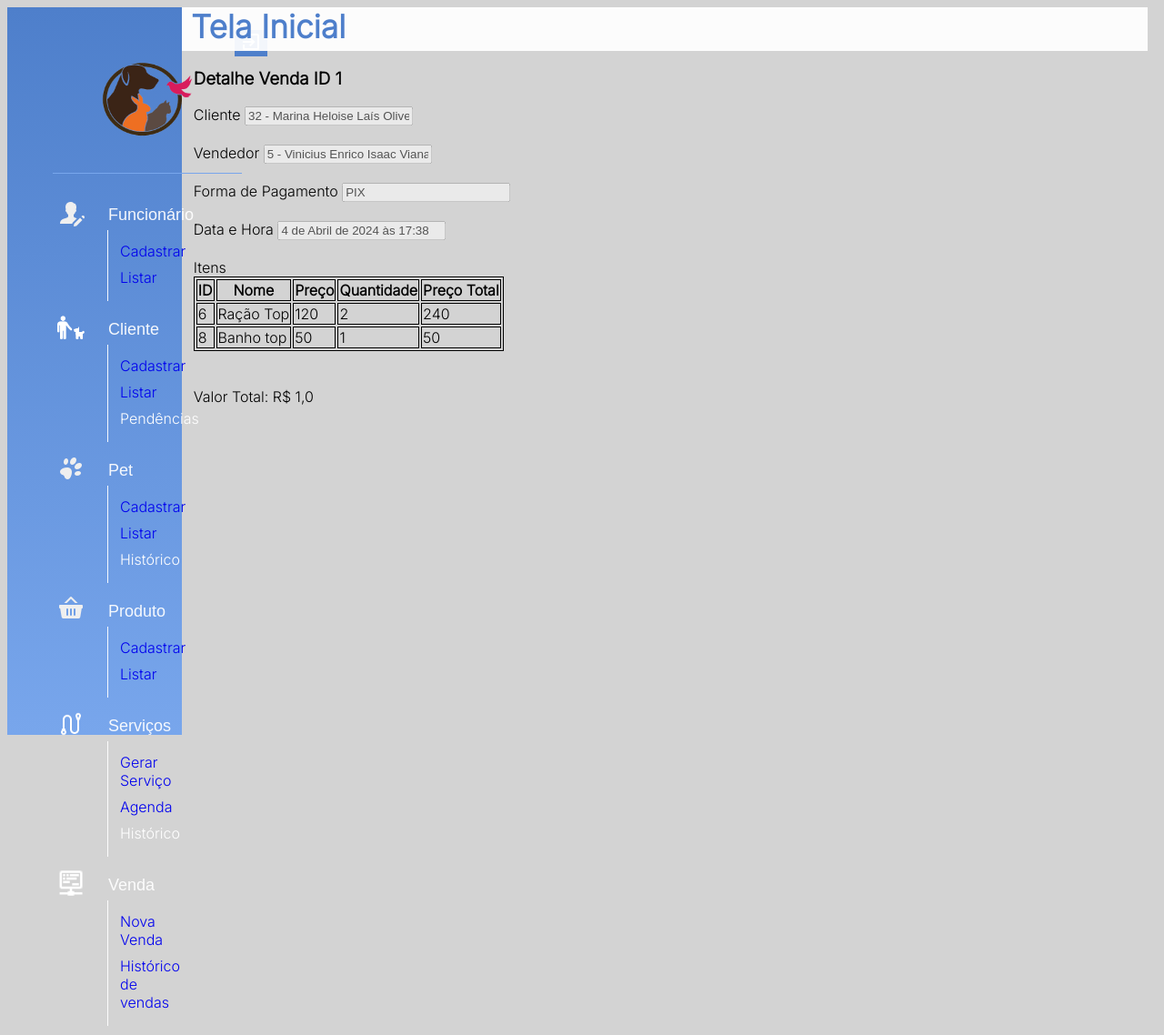
After one commit to antoniovini47/PetPlanet, a Django app: page /detalhesVenda/1 in a window 1280 px wide. The commit adds this page. Shown: the whole page at 91% size. Run offline with Django 5.2, Linux system fonts and the light colour scheme; data comes from the database, SQL or seed files in the repository; both versions use the stored data as it was after the commit.

Commit message:
Concluído implementação do Back-End.

```diff
--- a/projetoPetPlanet/appPetPlanet/models.py
+++ b/projetoPetPlanet/appPetPlanet/models.py
@@ -59,3 +59,4 @@ class Venda(models.Model):
     formaDePagamento = models.TextField()
     itens = models.JSONField()
     datahora = models.DateTimeField()
+    total = models.FloatField(default=1)
--- a/projetoPetPlanet/appPetPlanet/templates/navBar.html
+++ b/projetoPetPlanet/appPetPlanet/templates/navBar.html
@@ -105,7 +105,7 @@
                 <a href="{% url 'novaVenda' %}">Nova Venda</a>
               </div>
               <div class='subitem' id="hist-venda">
-                <a>Histórico de vendas</a> <!--Falta o link-->
+                <a href="{% url 'listarVendas' %}">Histórico de vendas</a> <!--Falta o link-->
               </div>
             </div>
           </div>
--- /dev/null
+++ b/projetoPetPlanet/appPetPlanet/templates/venda/detalhesVenda.html
@@ -0,0 +1,60 @@
+{% extends 'navBar.html' %}
+{% block conteudo %}
+<h1>Detalhe Venda ID <a id="idVenda">{{venda.id_venda}}</a></h1>
+
+<div>
+    Cliente
+    <input value="{{venda.cliente_id}}" disabled><br><br>
+
+    Vendedor
+    <input value="{{venda.vendedor_id}}" disabled><br><br>
+
+    Forma de Pagamento
+    <input value="{{venda.formaDePagamento}}" disabled><br><br>
+
+    Data e Hora
+    <input value="{{venda.datahora}}" disabled><br><br>
+
+    Itens
+    <table id="tableItens">
+        <th>ID</th>
+        <th>Nome</th>
+        <th>Preço</th>
+        <th>Quantidade</th>
+        <th>Preço Total</th>
+    </table><br><br>
+
+    Valor Total: R$ <a id="valorTotal">{{venda.total}}</a>
+</div>
+<script>
+    document.addEventListener('DOMContentLoaded', function () {
+        var idVenda = document.getElementById('idVenda').innerText;
+        fetch('getListaProdutos/' + idVenda)
+            .then(response => {
+                if (!response.ok) {
+                    throw new Error('Network response was not ok');
+                }
+                return response.json();
+            })
+            .then(itens => {
+                var table = document.getElementById('tableItens');
+                for (var i = 0; i < itens.length; i++) {
+                    var row = table.insertRow(-1);
+                    var cell1 = row.insertCell(0);
+                    var cell2 = row.insertCell(1);
+                    var cell3 = row.insertCell(2);
+                    var cell4 = row.insertCell(3);
+                    var cell5 = row.insertCell(4);
+                    cell1.innerHTML = itens[i].id;
+                    cell2.innerHTML = itens[i].nome;
+                    cell3.innerHTML = itens[i].preco;
+                    cell4.innerHTML = itens[i].quantidade;
+                    cell5.innerHTML = itens[i].precoTotal;
+                }
+            })
+            .catch(error => {
+                console.error('There has been a problem with your fetch operation:', error);
+            });
+    });
+</script>
+{% endblock %}
--- a/projetoPetPlanet/appPetPlanet/views.py
+++ b/projetoPetPlanet/appPetPlanet/views.py
@@ -10,6 +10,7 @@ from .gerarPet import gerarDadosPet
 from .gerarPessoa import gerarDadosCliente
 import sqlite3
 import random
+import json
 
 # DEBUG
 
@@ -17,8 +18,10 @@ import random
 def botaoDebug(request):
     # Cria funções temporárias para testes e correções de bugs
 
-    teste = Venda.objects.get(id_venda=1)
-    print(teste.itens)
+    # teste = Venda.objects.get(id_venda=1)
+    # print(teste.itens)
+
+    print(Venda.objects.get(id_venda=1).itens)
 
     print("Botão executado com sucesso")
     return render(request, 'home.html')
@@ -444,23 +447,30 @@ def etiquetarAgenda(agenda):
     agendaOrganizada = agenda
     for servico in agendaOrganizada:
         try:
-            servico.cliente_id = Cliente.objects.get(
-                id_cliente=servico.cliente_id).nome
+            cliente = Cliente.objects.get(
+                id_cliente=servico.cliente_id)
+            servico.cliente_id = str(cliente.id_cliente) + " - " + cliente.nome
         except:
             servico.cliente_id = "CLIENTE EXCLUÍDO"
+
         try:
-            servico.funcionario_id = Funcionario.objects.get(
-                id_funcionario=servico.funcionario_id).nome
+            funcionario = Funcionario.objects.get(
+                id_funcionario=servico.funcionario_id)
+            servico.funcionario_id = str(
+                funcionario.id_funcionario) + " - " + funcionario.nome
         except:
             servico.funcionario_id = "FUNCIONÁRIO EXCLUÍDO"
+
         try:
-            servico.servico_id = Produto.objects.get(
-                id_produto=servico.servico_id).nome
+            serv = Produto.objects.get(id_produto=servico.servico_id)
+            servico.servico_id = str(serv.id_produto) + " - " + serv.nome
         except:
             servico.servico_id = "SERVIÇO EXCLUÍDO"
+
         try:
-            servico.pet_id = Pet.objects.get(
-                id_pet=servico.pet_id).nome
+            pet = Pet.objects.get(
+                id_pet=servico.pet_id)
+            servico.pet_id = str(pet.id_pet) + " - " + pet.nome
         except:
             servico.pet_id = "PET EXCLUÍDO"
     return agendaOrganizada
@@ -512,7 +522,7 @@ def getDadosProduto(request, IDProduto):
     return JsonResponse(dados)
 
 
-def concluirVenda(request, idCliente, jsonProdutos, idVendedor, formaPagamento, datahora):
+def concluirVenda(request, idCliente, jsonProdutos, idVendedor, formaPagamento, datahora, valorTotalVenda):
 
     venda = Venda()
 
@@ -521,13 +531,78 @@ def concluirVenda(request, idCliente, jsonProdutos, idVendedor, formaPagamento,
     venda.vendedor_id = idVendedor
     venda.formaDePagamento = formaPagamento
     venda.datahora = datahora
+    venda.total = float(valorTotalVenda)
 
     print(f'venda.cliente_id: {venda.cliente_id}')
     print(f'venda.itens: {venda.itens}')
     print(f'venda.vendedor_id: {venda.vendedor_id}')
     print(f'venda.formaDePagamento: {venda.formaDePagamento}')
     print(f'venda.datahora: {venda.datahora}')
+    print(f'venda.datahora: {venda.total}')
 
     venda.save()
 
+    # Redirecionar para Detalhes da Venda
     return render(request, 'home.html')
+
+
+def listarVendas(request):
+    args = {
+        'vendas': etiquetarVendas(Venda.objects.all()),
+    }
+    return render(request, 'venda/listarVendas.html', args)
+
+
+def etiquetarVendas(listaDeVendasCrua):
+    vendaEtiquetada = listaDeVendasCrua
+    for venda in vendaEtiquetada:
+        try:
+            cliente = Cliente.objects.get(id_cliente=venda.cliente_id)
+            venda.cliente_id = str(cliente.id_cliente) + " - " + cliente.nome
+        except:
+            venda.cliente_id = "CLIENTE EXCLUÍDO"
+
+        try:
+            vendedor = Funcionario.objects.get(
+                id_funcionario=venda.vendedor_id)
+            venda.vendedor_id = str(
+                vendedor.id_funcionario) + " - " + vendedor.nome
+        except:
+            venda.cliente_id = "CLIENTE EXCLUÍDO"
+    return vendaEtiquetada
+
+
+def etiquetarVenda(vendaCrua):
+    vendaEtiquetada = vendaCrua
+
+    try:
+        cliente = Cliente.objects.get(id_cliente=vendaEtiquetada.cliente_id)
+        vendaEtiquetada.cliente_id = str(
+            cliente.id_cliente) + " - " + str(cliente.nome)
+        print(vendaEtiquetada.cliente_id)
+    except:
+        vendaEtiquetada.cliente_id = "CLIENTE EXCLUÍDO"
+
+    try:
+        vendedor = Funcionario.objects.get(
+            id_funcionario=vendaEtiquetada.vendedor_id)
+        vendaEtiquetada.vendedor_id = str(
+            vendedor.id_funcionario) + " - " + str(vendedor.nome)
+    except:
+        vendaEtiquetada.vendedor_id = "VENDEDOR EXCLUÍDO"
+
+    return vendaEtiquetada
+
+
+def detalhesVenda(request, IDVenda):
+    args = {
+        'venda': etiquetarVenda(Venda.objects.get(id_venda=IDVenda))
+    }
+    return render(request, 'venda/detalhesVenda.html', args)
+
+
+def getListaProdutos(request, IDVenda):
+    venda = Venda.objects.get(id_venda=IDVenda)
+    itens = json.loads(venda.itens)
+    print(itens)
+    return JsonResponse(itens, safe=False)
--- a/projetoPetPlanet/projetoPetPlanet/urls.py
+++ b/projetoPetPlanet/projetoPetPlanet/urls.py
@@ -121,6 +121,12 @@ urlpatterns = [
     path('novaVenda/getDadosProduto/<int:IDProduto>',
          views.getDadosProduto, name='getDadosProduto'),
     path('concluirVenda/', views.concluirVenda, name='concluirVenda'),
-    path('concluirVenda/<int:idCliente>/<str:jsonProdutos>/<int:idVendedor>/<str:formaPagamento>/<str:datahora>',
+    path('concluirVenda/<int:idCliente>/<str:jsonProdutos>/<int:idVendedor>/<str:formaPagamento>/<str:datahora>/<str:valorTotalVenda>',
          views.concluirVenda, name='concluirVenda'),
+    path('listarVendas/', views.listarVendas, name='listarVendas'),
+    path('detalhesVenda/', views.detalhesVenda, name='detalhesVenda'),
+    path('detalhesVenda/<int:IDVenda>',
+         views.detalhesVenda, name='detalhesVenda'),
+    path('detalhesVenda/getListaProdutos/<int:IDVenda>',
+         views.getListaProdutos, name='getListaProdutos'),
 ]
--- a/projetoPetPlanet/static/scriptsVenda.js
+++ b/projetoPetPlanet/static/scriptsVenda.js
@@ -22,12 +22,38 @@ function addProdutoALista(produto_id){
         celulaQuantidade.innerHTML = produto_quantidade;
         celulaPrecoTotal.innerHTML = produto_preco*produto_quantidade;
         celulaExcluir.innerHTML = `<a id="linha${tabela.getElementsByTagName('tr').length}" onclick="excluirProduto(${tabela.getElementsByTagName('tr').length})">Excluir</a>`; //Cadastrar função
+
+        var total = 0;
+        var rows = tabela.rows;
+        var aExibeValotTotalVenda = document.getElementById("valorTotalVenda");
+
+        for (var i = 1; i < rows.length; i++) {
+            var cell = rows[i].cells[4];
+            var value = parseFloat(cell.innerText || cell.textContent);
+            total += value;
+        }
+
+        aExibeValotTotalVenda.innerText = total.toFixed(2);
     });
+
+
 }
 
 function excluirProduto(idLinha){
     var linha = document.getElementById(`linha${idLinha}`).parentElement.parentElement;
     linha.remove();
+
+    var tabela = document.getElementById('tabelaPDV');
+    var total = 0;
+    var rows = tabela.rows;
+    var aExibeValotTotalVenda = document.getElementById("valorTotalVenda");
+
+    for (var i = 1; i < rows.length; i++) {
+        var cell = rows[i].cells[4];
+        var value = parseFloat(cell.innerText || cell.textContent);
+        total += value;
+    }
+    aExibeValotTotalVenda.innerText = total.toFixed(2);
 }
 
 function attPrecos(produto_id){
```
Also changed, not shown: projetoPetPlanet/appPetPlanet/templates/venda/listarVendas.html (added, +27 -0 lines), projetoPetPlanet/appPetPlanet/templates/venda/novaVenda.html (+6 -2 lines), projetoPetPlanet/appPetPlanet/migrations/0011_venda_total.py (added), projetoPetPlanet/db.sqlite3.
